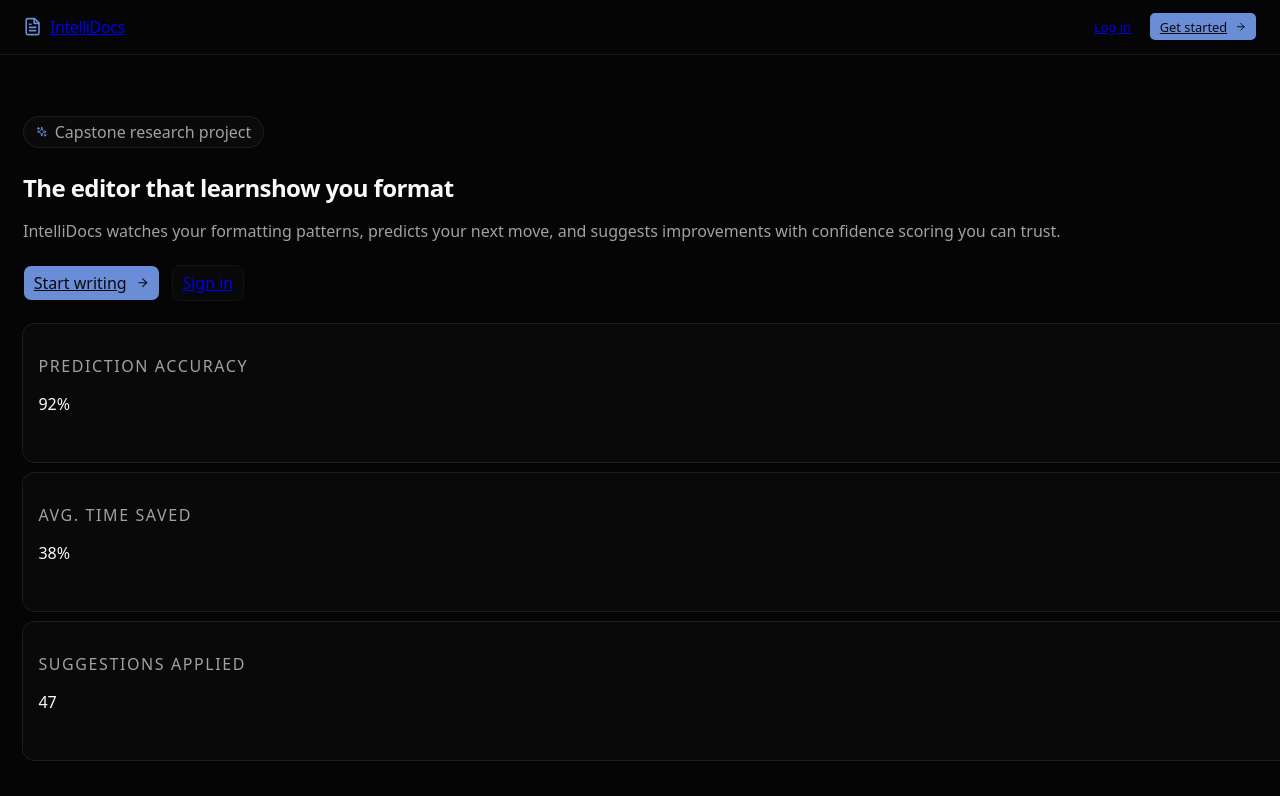
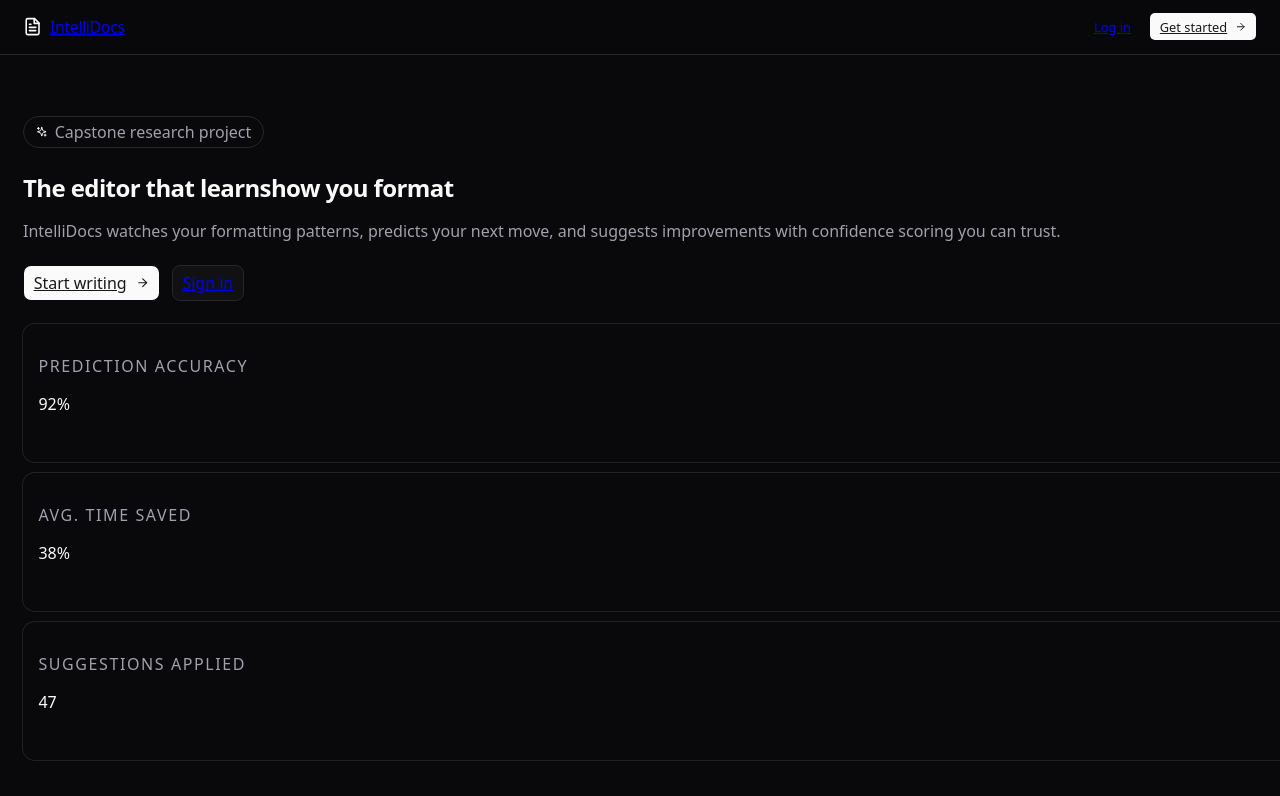
Before and after one commit to ThisisKaii/intellidocs, a React (Vite) app in the folder frontend/: page / in a window 1280 px wide. Shown: the top 796 px of the page. Built offline with nearby package versions, Linux system fonts and the light colour scheme; no server answers; sample sign-in values are in the browser's storage.

Commit message:
added auth

```diff
--- a/frontend/src/App.tsx
+++ b/frontend/src/App.tsx
@@ -1,4 +1,6 @@
 import { BrowserRouter, Routes, Route, Navigate } from 'react-router-dom'
+import { AuthProvider } from './context/AuthContext'
+import { ProtectedRoute } from './components/ProtectedRoute'
 import Home from './pages/Home'
 import Login from './pages/Login'
 import Register from './pages/Register'
@@ -7,15 +9,27 @@ import './App.css'
 
 function App() {
   return (
+    <AuthProvider>
       <BrowserRouter>
         <Routes>
-        <Route path="/" element={<Home />} />
           <Route path="/login" element={<Login />} />
           <Route path="/register" element={<Register />} />
-        <Route path="/document/:id" element={<Document />} />
+
+          <Route path="/" element={
+            <ProtectedRoute>
+              <Home />
+            </ProtectedRoute>
+              } />
+
+          <Route path="/document/:id" element={
+            <ProtectedRoute>
+              <Document />
+            </ProtectedRoute>
+          } />
           <Route path="*" element={<Navigate to="/" replace />} />
         </Routes>
       </BrowserRouter>
+    </AuthProvider>
   )
 }
 
--- /dev/null
+++ b/frontend/src/components/ProtectedRoute.tsx
@@ -0,0 +1,21 @@
+import { ReactNode } from 'react'
+import { Navigate } from 'react-router-dom'
+import { useAuth } from '../hooks/useAuth'
+
+interface ProtectedRouteProps {
+  children: ReactNode
+}
+
+export function ProtectedRoute({ children }: ProtectedRouteProps) {
+  const { isAuthenticated, loading } = useAuth()
+
+  if (loading) {
+    return <div>Loading...</div>
+  }
+
+  if (!isAuthenticated) {
+    return <Navigate to="/login" replace/>
+  }
+
+  return children
+}
--- /dev/null
+++ b/frontend/src/context/AuthContext.tsx
@@ -0,0 +1,53 @@
+import { createContext, useState, useEffect, ReactNode } from 'react'
+
+interface AuthContextType {
+  user: { id: string; email: string } | null
+  token: string | null
+  loading: boolean
+  isAuthenticated: boolean
+  login: (user: { id: string; email: string }, token: string) => void
+  logout: () => void
+}
+
+export const AuthContext = createContext<AuthContextType | undefined>(undefined)
+
+export function AuthProvider({ children }: { children: ReactNode }) {
+  const [user, setUser] = useState<{ id: string; email: string } | null>(null)
+  const [token, setToken] = useState<string | null>(null)
+  const [loading, setLoading] = useState(true)
+
+  useEffect(() => {
+    const savedToken = localStorage.getItem('authToken')
+    if (savedToken) {
+      setToken(savedToken)
+    }
+    setLoading(false)
+  }, [])
+
+  const login = (userData: { id: string; email: string }, authToken: string) => {
+    setUser(userData)
+    setToken(authToken)
+    localStorage.setItem('authToken', authToken)
+  }
+
+  const logout = () => {
+    setUser(null)
+    setToken(null)
+    localStorage.removeItem('authToken')
+  }
+
+  const value: AuthContextType = {
+    user,
+    token,
+    loading,
+    isAuthenticated: !!token,
+    login,
+    logout,
+  }
+
+  return (
+    <AuthContext.Provider value={value}>
+      {children}
+    </AuthContext.Provider>
+  )
+}
--- a/frontend/src/pages/Home.tsx
+++ b/frontend/src/pages/Home.tsx
@@ -42,8 +42,8 @@ const features = [
 
 function Home() {
   return (
-    <div className="min-h-screen bg-gradient-to-b from-background via-background to-muted/40 text-foreground">
-      <nav className="sticky top-0 z-50 border-b border-border/60 bg-background/80 backdrop-blur-md">
+    <div className="min-h-screen bg-background text-foreground">
+      <nav className="sticky top-0 z-50 border-b border-border bg-background/80 backdrop-blur-md">
         <div className="mx-auto flex h-14 max-w-6xl items-center justify-between px-6">
           <Link to="/" className="flex items-center gap-2">
             <FileText className="size-5 text-primary" />
@@ -66,7 +66,7 @@ function Home() {
       <main className="mx-auto flex w-full max-w-6xl flex-col gap-16 px-6 pb-20 pt-16">
         <section className="grid items-center gap-10 lg:grid-cols-[1.1fr_0.9fr]">
           <div className="space-y-6">
-            <div className="inline-flex items-center gap-2 rounded-full border border-border/60 bg-card px-3 py-1 text-xs font-medium text-muted-foreground">
+            <div className="inline-flex items-center gap-2 rounded-full border border-border bg-card px-3 py-1 text-xs font-medium text-muted-foreground">
               <Sparkles className="size-3 text-primary" />
               Capstone research project
             </div>
@@ -101,7 +101,7 @@ function Home() {
                 { label: 'Avg. time saved', value: '38%' },
                 { label: 'Suggestions applied', value: '47' },
               ].map((stat) => (
-                <Card key={stat.label} className="border-border/60 bg-card/95 shadow-sm">
+                <Card key={stat.label} className="border-border bg-card shadow-sm">
                   <CardContent className="space-y-1 p-4">
                     <p className="text-xs uppercase tracking-widest text-muted-foreground">
                       {stat.label}
@@ -113,7 +113,7 @@ function Home() {
             </div>
           </div>
 
-          <Card className="border-border/60 bg-card/95 shadow-xl">
+          <Card className="border-border bg-card shadow-sm">
             <CardHeader className="space-y-2">
               <CardDescription className="text-xs uppercase tracking-[0.2em]">
                 Workspace preview
@@ -121,23 +121,23 @@ function Home() {
               <CardTitle className="text-2xl">Your documents, organized</CardTitle>
             </CardHeader>
             <CardContent className="space-y-4">
-              <div className="rounded-xl border border-border/60 bg-muted/20 p-4">
+              <div className="rounded-xl border border-border bg-muted/30 p-4">
                 <div className="mb-3 h-3 w-28 rounded-full bg-primary/20" />
                 <div className="space-y-2">
-                  <div className="h-2 w-full rounded bg-muted/60" />
-                  <div className="h-2 w-5/6 rounded bg-muted/60" />
-                  <div className="h-2 w-4/6 rounded bg-muted/60" />
-                  <div className="h-2 w-3/4 rounded bg-muted/60" />
+                  <div className="h-2 w-full rounded bg-muted" />
+                  <div className="h-2 w-5/6 rounded bg-muted" />
+                  <div className="h-2 w-4/6 rounded bg-muted" />
+                  <div className="h-2 w-3/4 rounded bg-muted" />
                 </div>
               </div>
               <div className="grid gap-3 sm:grid-cols-2">
-                <div className="rounded-xl border border-border/60 bg-background p-4">
+                <div className="rounded-xl border border-border bg-background p-4">
                   <p className="text-xs text-muted-foreground">Auto-save</p>
                   <p className="mt-2 text-lg font-semibold text-emerald-500">
                     Synced
                   </p>
                 </div>
-                <div className="rounded-xl border border-border/60 bg-background p-4">
+                <div className="rounded-xl border border-border bg-background p-4">
                   <p className="text-xs text-muted-foreground">Next suggestion</p>
                   <p className="mt-2 text-lg font-semibold">Heading format</p>
                 </div>
@@ -148,7 +148,7 @@ function Home() {
 
         <section className="grid gap-4 sm:grid-cols-2 lg:grid-cols-4">
           {features.map((feature) => (
-            <Card key={feature.title} className="border-border/60 bg-card/95 shadow-sm">
+            <Card key={feature.title} className="border-border bg-card shadow-sm">
               <CardHeader className="pb-2">
                 <feature.icon className="mb-1 size-4 text-primary" />
                 <CardTitle className="text-sm font-medium">{feature.title}</CardTitle>
@@ -163,7 +163,7 @@ function Home() {
         </section>
       </main>
 
-      <footer className="border-t border-border/60 py-8">
+      <footer className="border-t border-border py-8">
         <div className="mx-auto flex max-w-6xl flex-col items-center justify-between gap-4 px-6 sm:flex-row">
           <div className="flex items-center gap-2 text-sm text-muted-foreground">
             <FileText className="size-3.5" />
--- a/frontend/src/styles/index.css
+++ b/frontend/src/styles/index.css
@@ -70,75 +70,64 @@
 
 @layer base {
   :root {
-    --background: oklch(0.9703 0.0083 271.3290);
-    --foreground: oklch(0.0672 0 0);
-    --card: oklch(1.0000 0 0);
-    --card-foreground: oklch(0.0672 0 0);
-    --popover: oklch(1.0000 0 0);
-    --popover-foreground: oklch(0.0672 0 0);
-    --primary: oklch(0.3776 0.1447 264.5076);
-    --primary-foreground: oklch(0.9698 0.0057 264.5324);
-    --secondary: oklch(0.1448 0 0);
-    --secondary-foreground: oklch(0.9758 0.0057 264.5326);
-    --muted: oklch(0.9702 0 0);
-    --muted-foreground: oklch(0.3904 0 0);
-    --accent: oklch(0.3776 0.1447 264.5076);
-    --accent-foreground: oklch(1.0000 0 0);
-    --destructive: oklch(0.4386 0.1753 14.1958);
-    --destructive-foreground: oklch(1.0000 0 0);
-    --border: oklch(0.9158 0 0);
-    --input: oklch(1.0000 0 0);
-    --ring: oklch(0.4467 0.1272 265.6182);
-    --chart-1: oklch(0.4774 0.1654 256.4882);
-    --chart-2: oklch(0.7479 0.1375 176.0249);
-    --chart-3: oklch(0.6342 0.2449 325.1505);
-    --chart-4: oklch(0.4635 0.1206 39.4515);
-    --chart-5: oklch(0.6645 0.1195 176.9037);
+    --background: #ffffff;
+    --foreground: #09090b;
+    --card: #ffffff;
+    --card-foreground: #09090b;
+    --popover: #ffffff;
+    --popover-foreground: #09090b;
+    --primary: #18181b;
+    --primary-foreground: #fafafa;
+    --secondary: #f4f4f5;
+    --secondary-foreground: #18181b;
+    --muted: #f4f4f5;
+    --muted-foreground: #71717a;
+    --accent: #f4f4f5;
+    --accent-foreground: #18181b;
+    --destructive: #ef4444;
+    --destructive-foreground: #fafafa;
+    --border: #e4e4e7;
+    --input: #e4e4e7;
+    --ring: #18181b;
     --radius: 0.5rem;
-    --sidebar: oklch(0.2244 0.0722 254.3366);
-    --sidebar-foreground: oklch(0.9714 0.0094 279.6908);
-    --sidebar-primary: oklch(0.3776 0.1447 264.5076);
-    --sidebar-primary-foreground: oklch(1.0000 0 0);
-    --sidebar-accent: oklch(0.3776 0.1447 264.5076);
-    --sidebar-accent-foreground: oklch(1.0000 0 0);
-    --sidebar-border: oklch(0.8699 0 0);
-    --sidebar-ring: oklch(0.3776 0.1447 264.5076);
+    --sidebar: #f4f4f5;
+    --sidebar-foreground: #18181b;
+    --sidebar-primary: #18181b;
+    --sidebar-primary-foreground: #fafafa;
+    --sidebar-accent: #e4e4e7;
+    --sidebar-accent-foreground: #18181b;
+    --sidebar-border: #e4e4e7;
+    --sidebar-ring: #18181b;
   }
 
   .dark {
-    --background: oklch(0.1149 0 0);
-    --foreground: oklch(0.9851 0 0);
-    --card: oklch(0.1448 0 0);
-    --card-foreground: oklch(0.9851 0 0);
-    --popover: oklch(0.2046 0 0);
-    --popover-foreground: oklch(0.9851 0 0);
-    --primary: oklch(0.6497 0.1195 264.3295);
-    --primary-foreground: oklch(0.1448 0 0);
-    --secondary: oklch(0.2046 0 0);
-    --secondary-foreground: oklch(0.9851 0 0);
-    --muted: oklch(0.2686 0 0);
-    --muted-foreground: oklch(0.7090 0 0);
-    --accent: oklch(0.3715 0 0);
-    --accent-foreground: oklch(0.9851 0 0);
-    --destructive: oklch(0.6496 0.1202 12.3014);
-    --destructive-foreground: oklch(0.9851 0 0);
-    --border: oklch(0.2768 0 0);
-    --input: oklch(0.1822 0 0);
-    --ring: oklch(0.6497 0.1195 264.3295);
-    --chart-1: oklch(0.6497 0.1195 264.3295);
-    --chart-2: oklch(0.5196 0.1801 260.0927);
-    --chart-3: oklch(0.4532 0.1101 122.1507);
-    --chart-4: oklch(0.6500 0.1195 40.0066);
-    --chart-5: oklch(0.7008 0.0999 180.0402);
-    --radius: 0.5rem;
-    --sidebar: oklch(0.1448 0 0);
-    --sidebar-foreground: oklch(0.9851 0 0);
-    --sidebar-primary: oklch(0.6497 0.1195 264.3295);
-    --sidebar-primary-foreground: oklch(0.9851 0 0);
-    --sidebar-accent: oklch(0.2686 0 0);
-    --sidebar-accent-foreground: oklch(0.9851 0 0);
-    --sidebar-border: oklch(0.2768 0 0);
-    --sidebar-ring: oklch(0.6497 0.1195 264.3295);
+    --background: #09090b;
+    --foreground: #fafafa;
+    --card: #09090b;
+    --card-foreground: #fafafa;
+    --popover: #09090b;
+    --popover-foreground: #fafafa;
+    --primary: #fafafa;
+    --primary-foreground: #18181b;
+    --secondary: #27272a;
+    --secondary-foreground: #fafafa;
+    --muted: #27272a;
+    --muted-foreground: #a1a1aa;
+    --accent: #27272a;
+    --accent-foreground: #fafafa;
+    --destructive: #7f1d1d;
+    --destructive-foreground: #fafafa;
+    --border: #27272a;
+    --input: #27272a;
+    --ring: #d4d4d8;
+    --sidebar: #09090b;
+    --sidebar-foreground: #fafafa;
+    --sidebar-primary: #fafafa;
+    --sidebar-primary-foreground: #18181b;
+    --sidebar-accent: #27272a;
+    --sidebar-accent-foreground: #fafafa;
+    --sidebar-border: #27272a;
+    --sidebar-ring: #d4d4d8;
   }
 
   * {
```
Also changed, not shown: frontend/src/hooks/useAuth.ts (added, +12 -0 lines), frontend/src/pages/Document.tsx (+8 -8 lines), frontend/src/pages/Login.tsx (+8 -3 lines), frontend/src/pages/Register.tsx (+13 -3 lines), frontend/src/services/api.ts (+7 -2 lines), 9 other files (tests, documents, lock files or other folders). Lines whose indentation alone changed are shown as unchanged.
